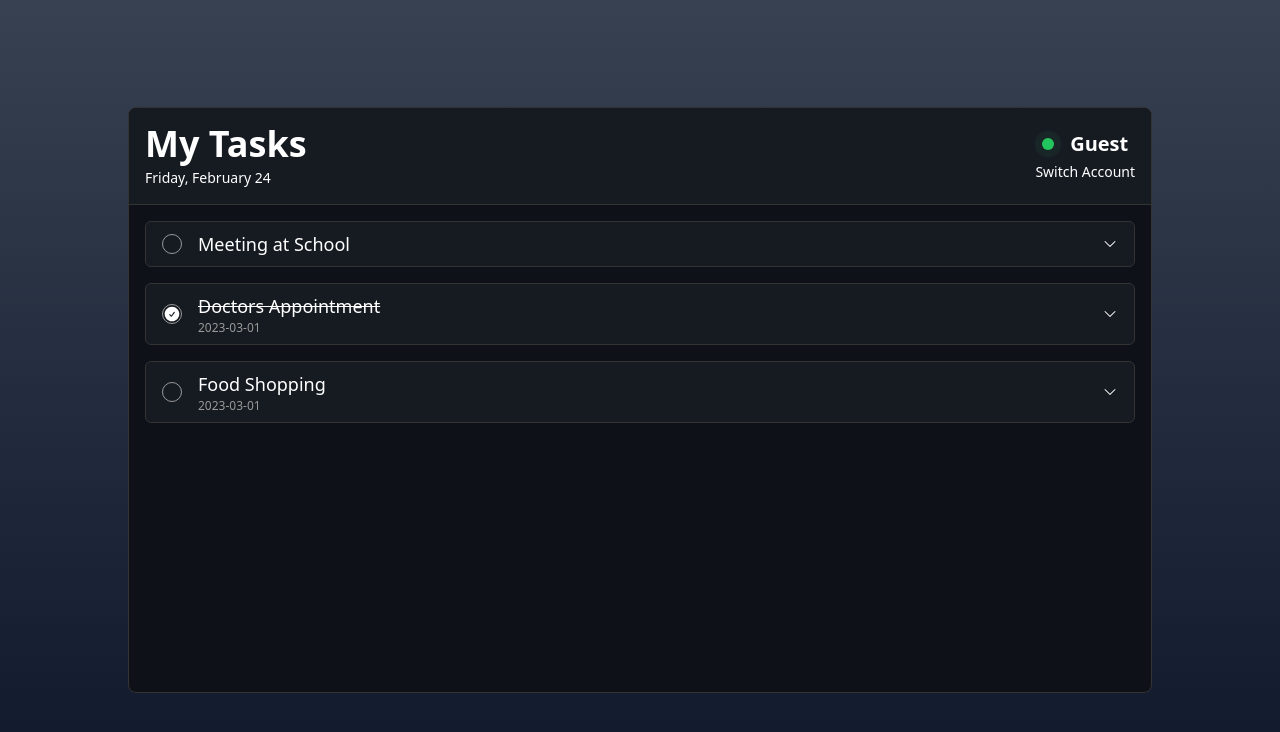
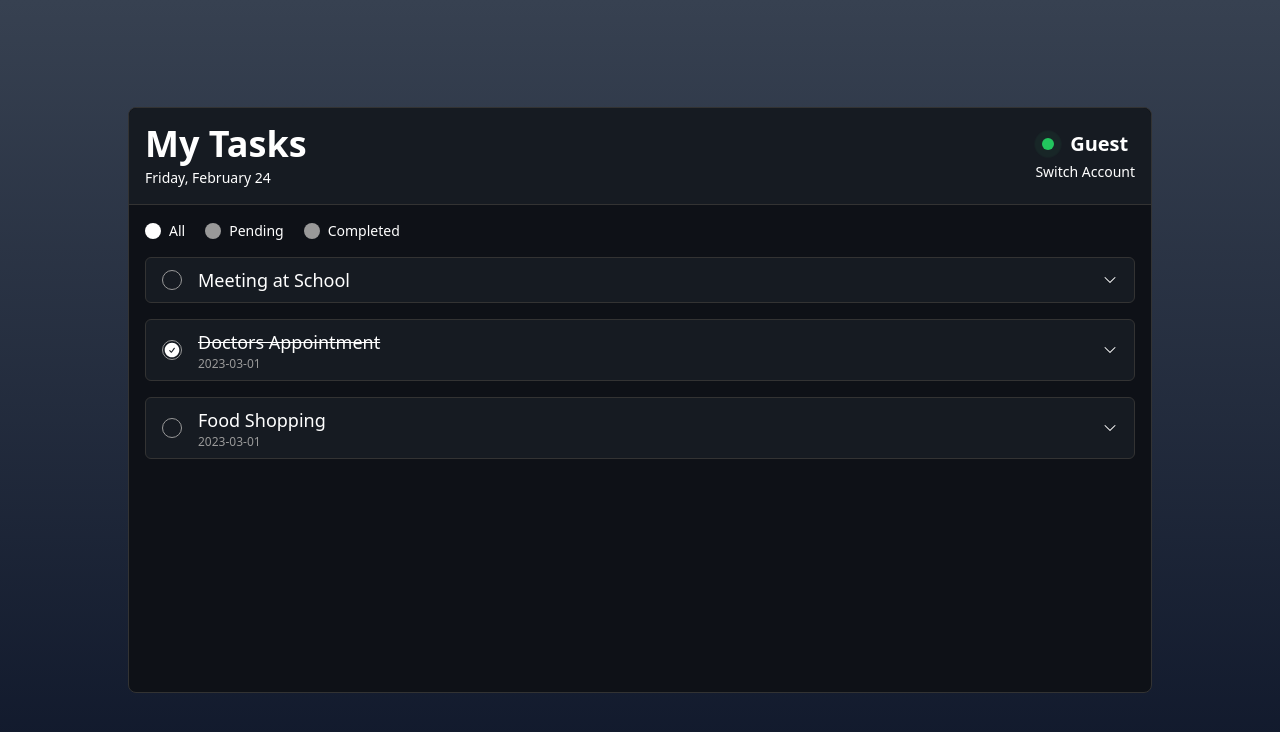
Before and after one commit to vn-aj-vngrd/todo-list-permission-tokens, a Next.js app: page / in a window 1280 px wide. Shown: the top 732 px of the page. Built offline with nearby package versions, Linux system fonts and the light colour scheme.

Commit message:
add categoryfilter

```diff
--- a/src/components/Meta.tsx
+++ b/src/components/Meta.tsx
@@ -6,13 +6,13 @@ type Props = {
   title?: string;
 };
 
-const Meta = ({ title = "My Tasks" }: Props) => {
+const Meta = ({ title = "My Tasks - Vanguardia" }: Props) => {
   return (
     <Head>
       <title>{title}</title>
       <meta charSet="utf-8" />
       <meta content="width=device-width, initial-scale=1.0" name="viewport" />
-      <meta name="title" content="My Tasks" />
+      <meta name="title" content="My Tasks - Vanguardia" />
       <meta
         name="description"
         content="My Tasks is an open-source utility web application that allows users to keep track of their activities."
--- a/src/pages/index.tsx
+++ b/src/pages/index.tsx
@@ -10,9 +10,40 @@ import SwitchAccount from "~/components/SwitchAccount";
 import { useAppStore } from "~/store";
 import EditTask from "~/components/EditTask";
 import { verifyPermission } from "~/utils";
+import { useState } from "react";
+
+const categories = [
+  {
+    name: "All",
+    color: "bg-white",
+  },
+  {
+    name: "Pending",
+    color: "bg-blue-500",
+  },
+  {
+    name: "Completed",
+    color: "bg-green-500",
+  },
+];
 
 const Home: NextPage = () => {
   const { tasks, isShowEditTask, isShowSwitchAccount, user } = useAppStore();
+  const [category, setCategory] = useState(categories[0]);
+
+  const handleFilter = (category: string) => {
+    if (category === "All") {
+      return tasks;
+    }
+
+    if (category === "Pending") {
+      return tasks?.filter((task) => !task.isCompleted);
+    }
+
+    if (category === "Completed") {
+      return tasks?.filter((task) => task.isCompleted);
+    }
+  };
 
   return (
     <>
@@ -21,10 +52,33 @@ const Home: NextPage = () => {
         <div className="relative h-[586px] max-w-5xl flex-1 rounded-lg border border-[#333] bg-[#0E1117]">
           <TaskHeader />
 
+          <div className="flex items-center justify-start px-4 pt-4">
+            {categories.map((_category, id) => (
+              <button
+                onClick={() => setCategory(_category)}
+                key={id}
+                className="mr-5 flex items-center"
+              >
+                <div
+                  className={`mr-2 h-4 w-4 rounded-full ${
+                    _category === category ? _category.color : "bg-[#999]"
+                  } `}
+                />
+                <p className="text-sm">{_category.name}</p>
+              </button>
+            ))}
+          </div>
+
           {verifyPermission(user?.permissions as string[], "TASK_READ") && (
             <div className="flex h-[420px] flex-col space-y-4 overflow-auto px-4 py-4">
               {tasks
-                ?.sort((a, b) => a.date.localeCompare(b.date))
+                ?.filter(
+                  (task) =>
+                    category?.name === "All" ||
+                    (category?.name === "Pending" && !task.isCompleted) ||
+                    (category?.name === "Completed" && task.isCompleted)
+                )
+                .sort((a, b) => a.date.localeCompare(b.date))
                 .map((task) => (
                   <TaskCard key={task.id} task={task} />
                 ))}
```
